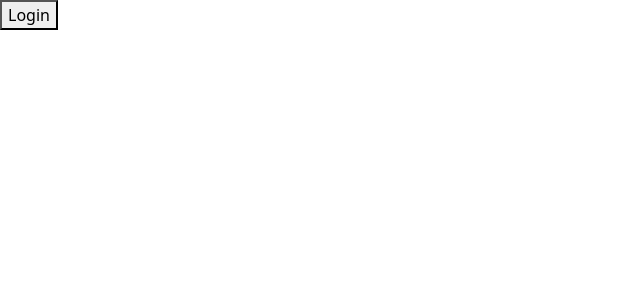
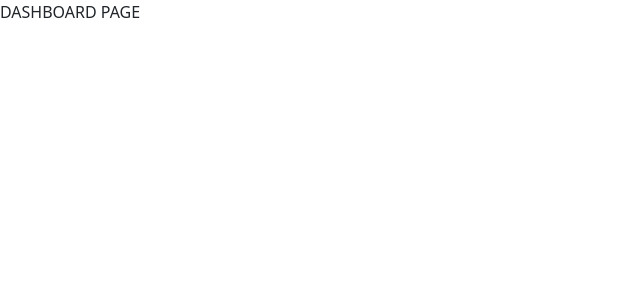
Before and after one commit to carlosmorales1908/proyecto_prog3, a React (Vite) app: page /dashboard in a window 1280 px wide. Before the commit this address led to /login. Shown: the top 300 px of the page, without its empty margins (0-640 px from the left). Built offline with nearby package versions, Linux system fonts and the light colour scheme; sample sign-in values are in the browser's storage.

Commit message:
added isAuthenticated state and added a conditinal render in Login Page

```diff
--- a/src/components/Login.jsx
+++ b/src/components/Login.jsx
@@ -1,20 +1,30 @@
 import { useContext } from "react";
 import { AuthContext } from "../context/auth.contex";
-import { useNavigate } from "react-router-dom";
+import { Navigate, useNavigate } from "react-router-dom";
 import { PrivateRoutes } from "../routes/routes";
 
 const Login = () => {
-  const { login } = useContext(AuthContext);
+  const { login, isAutheticated } = useContext(AuthContext);
   const username = import.meta.env.VITE_USERNAME;
   const password = import.meta.env.VITE_PASSWORD;
   const navigate = useNavigate();
+
+  isAutheticated && <Navigate to={PrivateRoutes.HOME} />;
 
   const handleClick = async () => {
     await login({ username, password });
     navigate(`/${PrivateRoutes.HOME}`, { replace: true });
   };
 
-  return <button onClick={handleClick}>Login</button>;
+  return (
+    <>
+      {isAutheticated ? (
+        <Navigate replace to={PrivateRoutes.HOME} />
+      ) : (
+        <button onClick={handleClick}>Login</button>
+      )}
+    </>
+  );
 };
 
 export default Login;
--- a/src/context/auth.contex.jsx
+++ b/src/context/auth.contex.jsx
@@ -4,7 +4,10 @@ import AuthService from "../services/auth.services";
 export const AuthContext = createContext();
 
 const AuthContextProvider = ({ children }) => {
-  const [token, setToken] = useState(localStorage.getItem("token") || "");
+  const [token, setToken] = useState(null);
+  const [isAutheticated, setIsAutheticated] = useState(
+    localStorage.getItem("authenticated") || false
+  );
 
   const login = useCallback(async (data) => {
     const authService = new AuthService();
@@ -13,17 +16,18 @@ const AuthContextProvider = ({ children }) => {
 
     const authToken = authService.getToken();
     setToken(authToken);
-    localStorage.setItem("token", authToken);
+    setIsAutheticated(true);
+    localStorage.setItem("authenticated", true);
   }, []);
 
   const logout = useCallback(() => {
-    localStorage.removeItem("token");
+    localStorage.removeItem("authenticated");
     setToken("");
   }, []);
 
   const value = useMemo(
-    () => ({ login, logout, token }),
-    [login, logout, token]
+    () => ({ login, logout, token, isAutheticated }),
+    [login, logout, token, isAutheticated]
   );
 
   return <AuthContext.Provider value={value}>{children}</AuthContext.Provider>;
--- a/src/guards/auth.guard.jsx
+++ b/src/guards/auth.guard.jsx
@@ -4,8 +4,8 @@ import { useContext } from "react";
 import { PublicRutes } from "../routes/routes";
 
 export const AuthGuard = ({ privateValidation }) => {
-  const { token } = useContext(AuthContext);
-  return token ? (
+  const { isAutheticated } = useContext(AuthContext);
+  return isAutheticated ? (
     privateValidation ? (
       <Outlet />
     ) : (
--- a/src/pages/Home.jsx
+++ b/src/pages/Home.jsx
@@ -1,12 +1,7 @@
-import { useContext } from "react";
-import { AuthContext } from "../context/auth.contex";
-
 const Home = () => {
-  const { token } = useContext(AuthContext);
   return (
     <>
       <div>Home Page</div>
-      <p>{token}</p>
     </>
   );
 };
--- a/src/routes/routes.js
+++ b/src/routes/routes.js
@@ -3,6 +3,6 @@ export const PublicRutes = {
 };
 
 export const PrivateRoutes = {
-  DASHBOARD: "dashboard",
-  HOME: "home",
+  DASHBOARD: "/dashboard",
+  HOME: "/home",
 };
```
